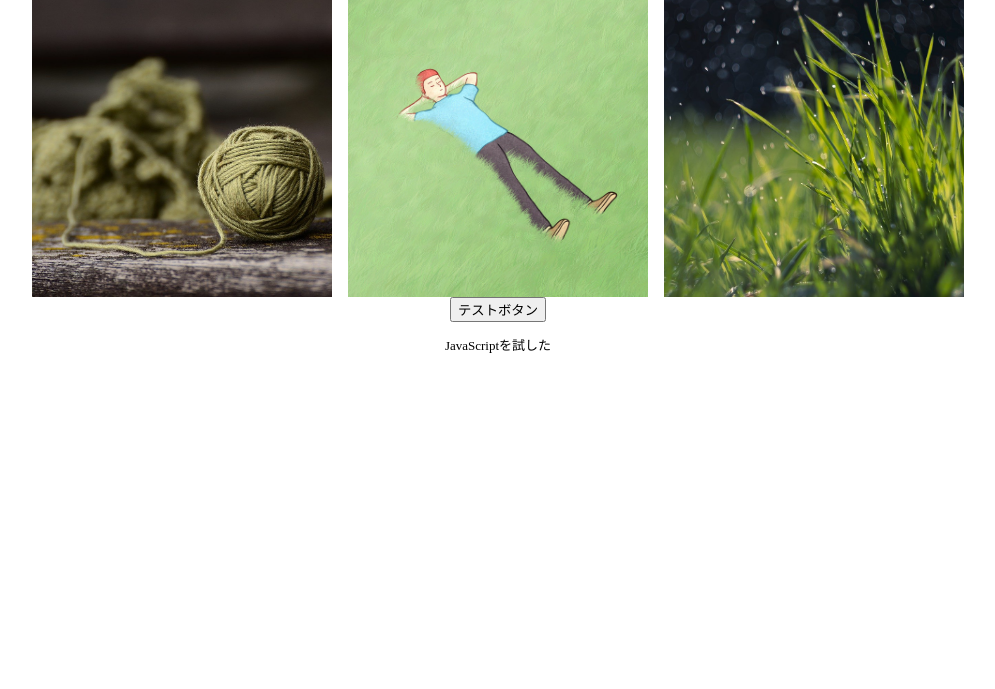
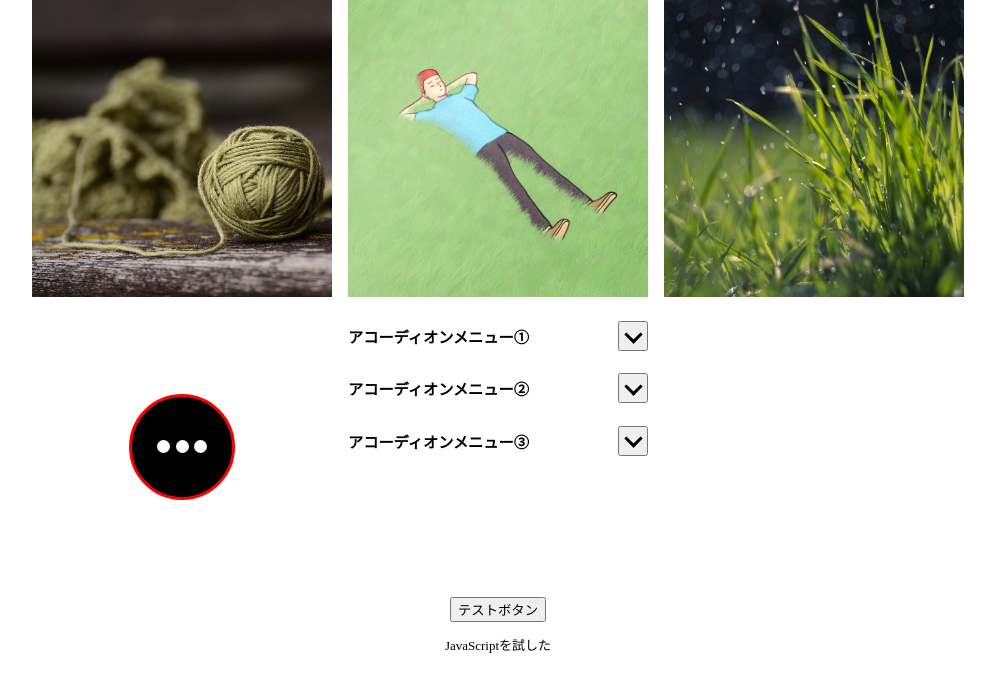
Before and after one commit to Uchan-code/JSstorage, a plain HTML site: page index.html in a window 1280 px wide. Shown: the part 83-772 px from the top of the page, without its empty margins (142-1137 px from the left). Drawn offline with Linux system fonts and the light colour scheme.

Commit message:
lightbboxのV0.2くらい

```diff
--- a/css/lightbox.scss
+++ b/css/lightbox.scss
@@ -26,6 +26,8 @@
     display: flex;
     justify-content: center;
     align-items: center;
+    overflow: auto;
+    -webkit-overflow-scrolling: touch;
 
     img{
         transition: 1.5s ease;
@@ -33,6 +35,8 @@
         opacity: 0;
         border: 10px #ffffff solid;
         border-radius: 10px;
+        position: absolute;
+        top: 3vw;
     }
 }
 
--- /dev/null
+++ b/css/menu.scss
@@ -0,0 +1,95 @@
+.menu li{
+    list-style: none;
+}
+
+.menu-wrapper{
+    display: grid;
+    height: 300px;
+    grid-template-columns: 1fr 1fr 1fr;
+    grid-gap: 1rem;
+}
+
+.dot{
+    display: flex;
+    justify-content: center;
+    align-items: center;
+    position: relative;
+}
+
+.dot-inner{
+    background-color: #000000;
+    border-radius: 50%;
+    width: 100px;
+    height: 100px;
+    position: absolute;
+    border: 3px solid red;
+
+    z-index: 999;
+}
+
+.dot-icon{
+    height: 100%;
+    display: flex;
+    justify-content: center;
+    align-items: center;
+
+    span{
+        border-radius: 50%;
+        display: block;
+        width: 1em;
+        height: 1em;
+        background-color: #ffffff;
+        margin: 0.2em;
+    }
+}
+
+.dot-outer{
+    background-color: #000000;
+    border-radius: 50%;
+    width: 200px;
+    height: 200px;
+    visibility: hidden;
+}
+
+.dot-outer__list{
+    height: 100%;
+    margin: 0;
+    padding: 0;
+    position: relative;
+
+    li{
+        color: red;
+        font-size: 2.5rem;
+    }
+}
+
+// ACCORDION MENU
+.accordion-list{
+    padding: 0;
+}
+
+.accordion-header{
+    display: flex;
+    justify-content: space-between;
+    align-items: center;
+    background-color: ;
+}
+
+.accordion-togglebutton{
+    width: 30px;
+    height: 30px;
+}
+
+.angle-down{
+    position: relative;
+    top: -2px;
+    left: 1px;
+    span{
+        display: block;
+        width: 10px;
+        height: 10px;
+        border-bottom: #000000 3px solid;
+        border-right: #000000 3px solid;
+        transform: rotate(45deg);
+    }
+}
--- a/index.html
+++ b/index.html
@@ -7,6 +7,7 @@
     <title>JSの保管庫</title>
     <link rel="stylesheet" href="./css/lightbox.css">
     <link rel="stylesheet" href="./css/style.css">
+    <link rel="stylesheet" href="./css/menu.css">
 </head>
 <body>
     <!-- Header -->
@@ -27,10 +28,75 @@
             </div>
         </div>
 
+        <!-- ButtonMenuいろいろ -->
+        <div class="menu">
+            <div class="menu-wrapper">
+
+                <div class="dot">
+                    <div class="dot-inner">
+                        <i class="dot-icon">
+                            <span></span>
+                            <span></span>
+                            <span></span>
+                        </i>
+                    </div>
+
+                    <div class="dot-outer">
+                        <ul class="dot-outer__list">
+                            <li></li>
+                            <li></li>
+                            <li></li>
+                            <li></li>
+                        </ul>
+                    </div>
+                </div>
+
+                <div id="accordion">
+                    <div class="accordion-wrapper">
+                        <ul class="accordion-list">
+                            <li>
+                                <div class="accordion-header">
+                                    <h3>アコーディオンメニュー①</h3>
+                                    <button class="accordion-togglebutton">
+                                        <i class="angle-down">
+                                            <span></span>
+                                        </i>
+                                    </button>
+                                </div>
+                            </li>
+                            <li>
+                                <div class="accordion-header">
+                                    <h3>アコーディオンメニュー②</h3>
+                                    <button class="accordion-togglebutton">
+                                        <i class="angle-down">
+                                            <span></span>
+                                        </i>
+                                    </button>
+                                </div>
+                            </li>
+                            <li>
+                                <div class="accordion-header">
+                                    <h3>アコーディオンメニュー③</h3>
+                                    <button class="accordion-togglebutton">
+                                        <i class="angle-down">
+                                            <span></span>
+                                        </i>
+                                    </button>
+                                </div>
+                            </li>
+                        </ul>
+                    </div>
+                </div>                <div></div>
+            </div>
+
+        </div>
+
     </div>
 
     <button class="test-button">テストボタン</button>
 
+
+    <!-- モーダルウィンドウなのでmain外 -->
     <div class="mw" id="modalwindow">
         <div class="mw-overlay"></div>
 
@@ -43,6 +109,8 @@
 
     </div>
 
+
+
     <!-- Footer -->
     <footer>
         <div class="footer-wrapper">
```
Also changed, not shown: css/lightbox.css, css/menu.css (added), js/menu.js (added), 2 other files.
